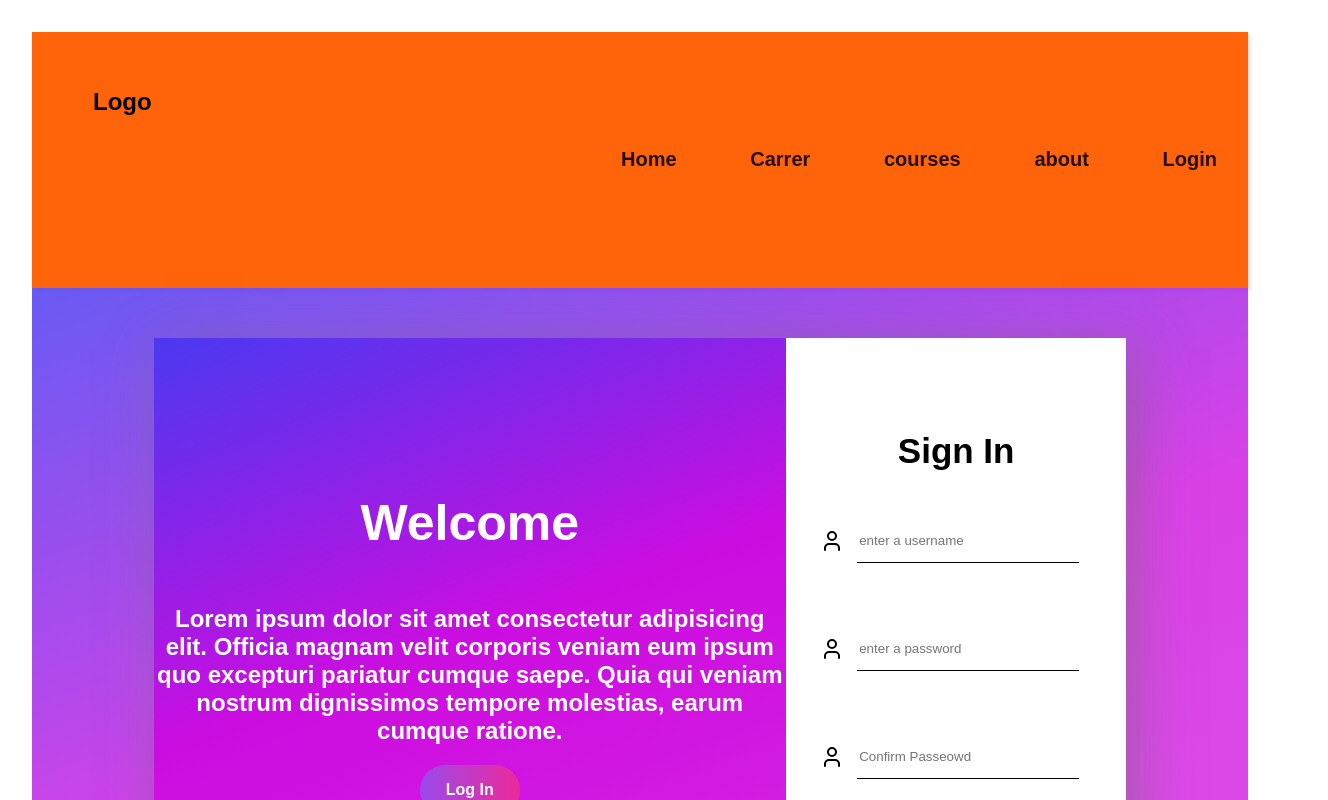
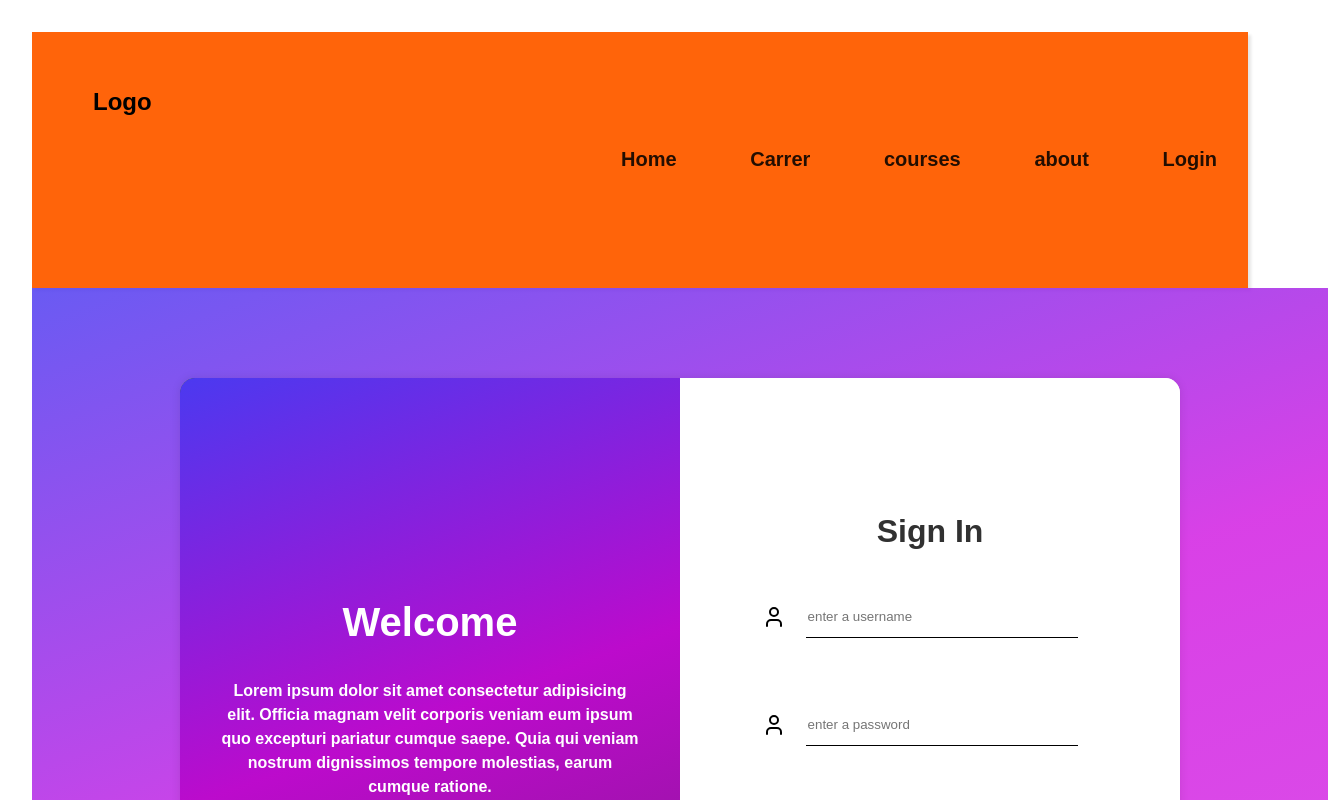
Before and after one commit to satyamrk18/CarrerCare, a React (Vite) app: page /signin in a window 1280 px wide. Shown: the top 800 px of the page, 1328 px wide, since content can reach past the window. Built offline with nearby package versions, Linux system fonts and the light colour scheme.

Commit message:
about us css added

```diff
--- a/src/pages/About-us.css
+++ b/src/pages/About-us.css
@@ -0,0 +1,70 @@
+.container {
+  padding: 40px;
+  display: flex;
+  justify-content: center;
+}
+.login-container {
+  display: flex;
+  background-color: #f5f5f5;
+  width: 100%;
+  max-width: 1000px;
+  border-radius: 15px;
+  overflow: hidden;
+  box-shadow: 0 0 10px rgba(0, 0, 0, 0.1);
+}
+.side-container {
+  flex: 1;
+  background-color: #313131;
+  color: white;
+  padding: 40px;
+}
+.side-container h1 {
+  font-size: 2.5rem;
+  margin-bottom: 20px;
+}
+
+.side-container h2 {
+  font-size: 1rem;
+  line-height: 1.5;
+}
+
+.login-form {
+  flex: 1;
+  padding: 40px;
+  background-color: #fff;
+}
+
+.login-heading {
+  font-size: 2rem;
+  margin-bottom: 20px;
+  color: #313131;
+  text-align: center;
+}
+
+.team-cards {
+  display: flex;
+  flex-wrap: wrap;
+  gap: 20px;
+  justify-content: center;
+}
+.member-card {
+  background-color: #f0f0f0;
+  padding: 20px;
+  border-radius: 12px;
+  width: 200px;
+  text-align: center;
+  box-shadow: 0 2px 6px rgba(0, 0, 0, 0.1);
+}
+
+.member-card h3 {
+  margin-bottom: 10px;
+}
+
+.social-links a {
+  margin: 0 8px;
+  color: #333;
+  transition: color 0.3s ease;
+}
+.social-links a:hover {
+  color: #0077b5;
+}
```
